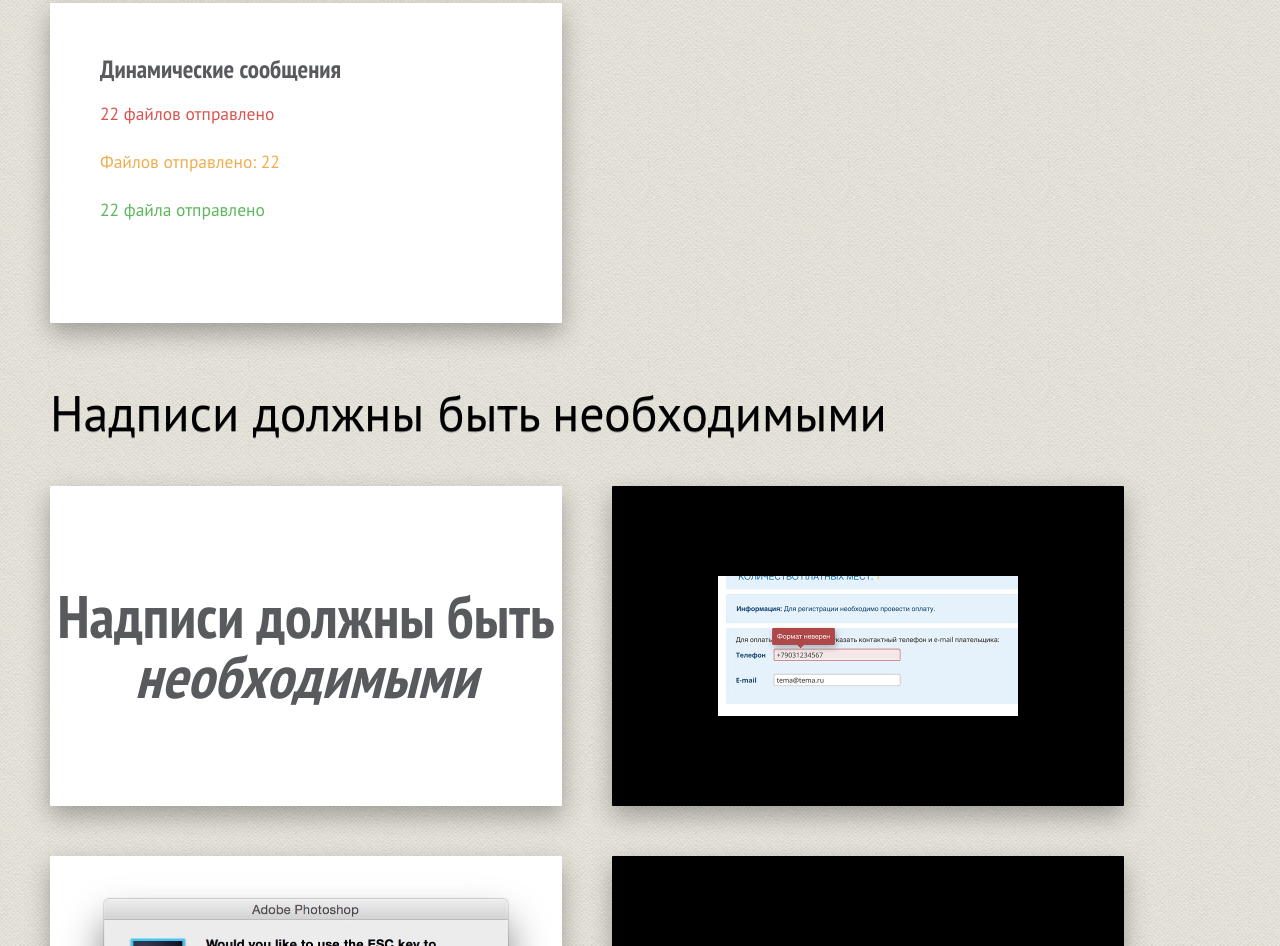
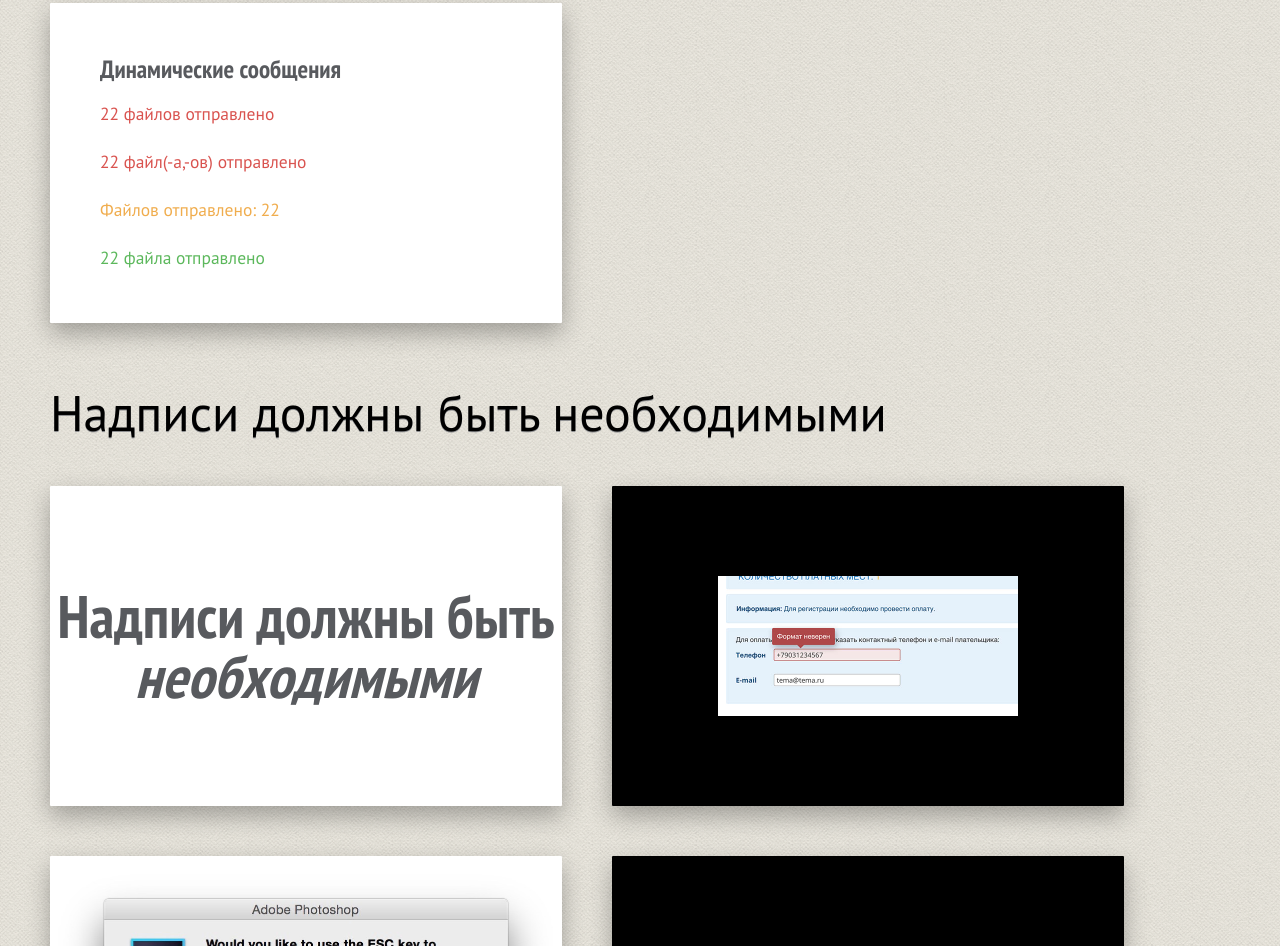
Before and after one commit to igor-shevchenko/interface-copy, a plain HTML site: page index.html in a window 1280 px wide. Shown: the part 10691-11637 px from the top of the page. Drawn offline with Linux system fonts and the light colour scheme.

Commit message:
Update 2017-10-07T07:54:49.092Z

```diff
--- a/index.html
+++ b/index.html
@@ -323,6 +323,7 @@
 	<section class="slide">
 		<h2>Динамические сообщения</h2>
 		<p class="next red">22 файлов отправлено</p>
+		<p class="next red">22 файл(-а,-ов) отправлено</p>
 		<p class="next orange">Файлов отправлено: 22</p>
 		<p class="next green">22 файла отправлено</p>
 	</section>
```
